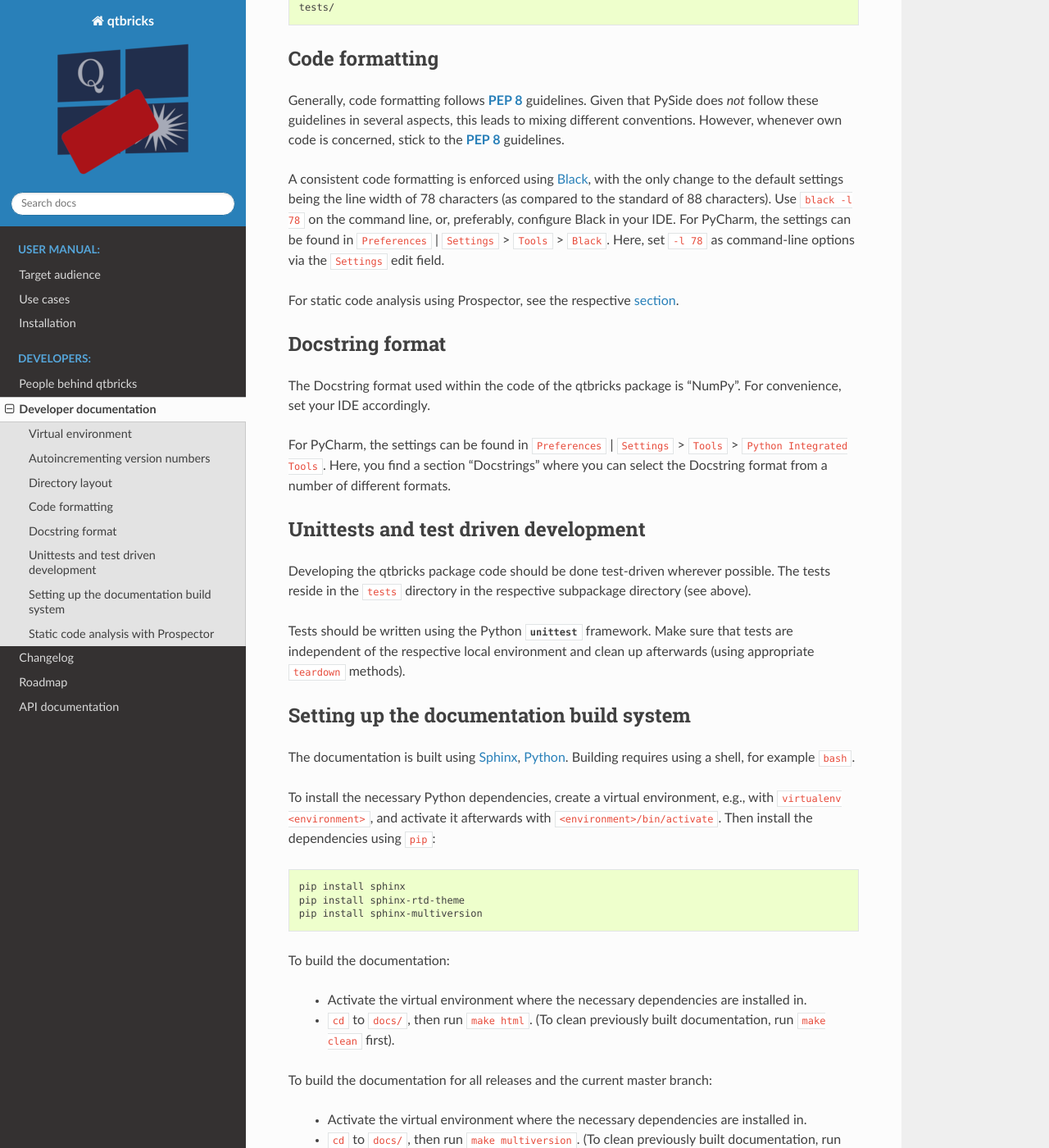
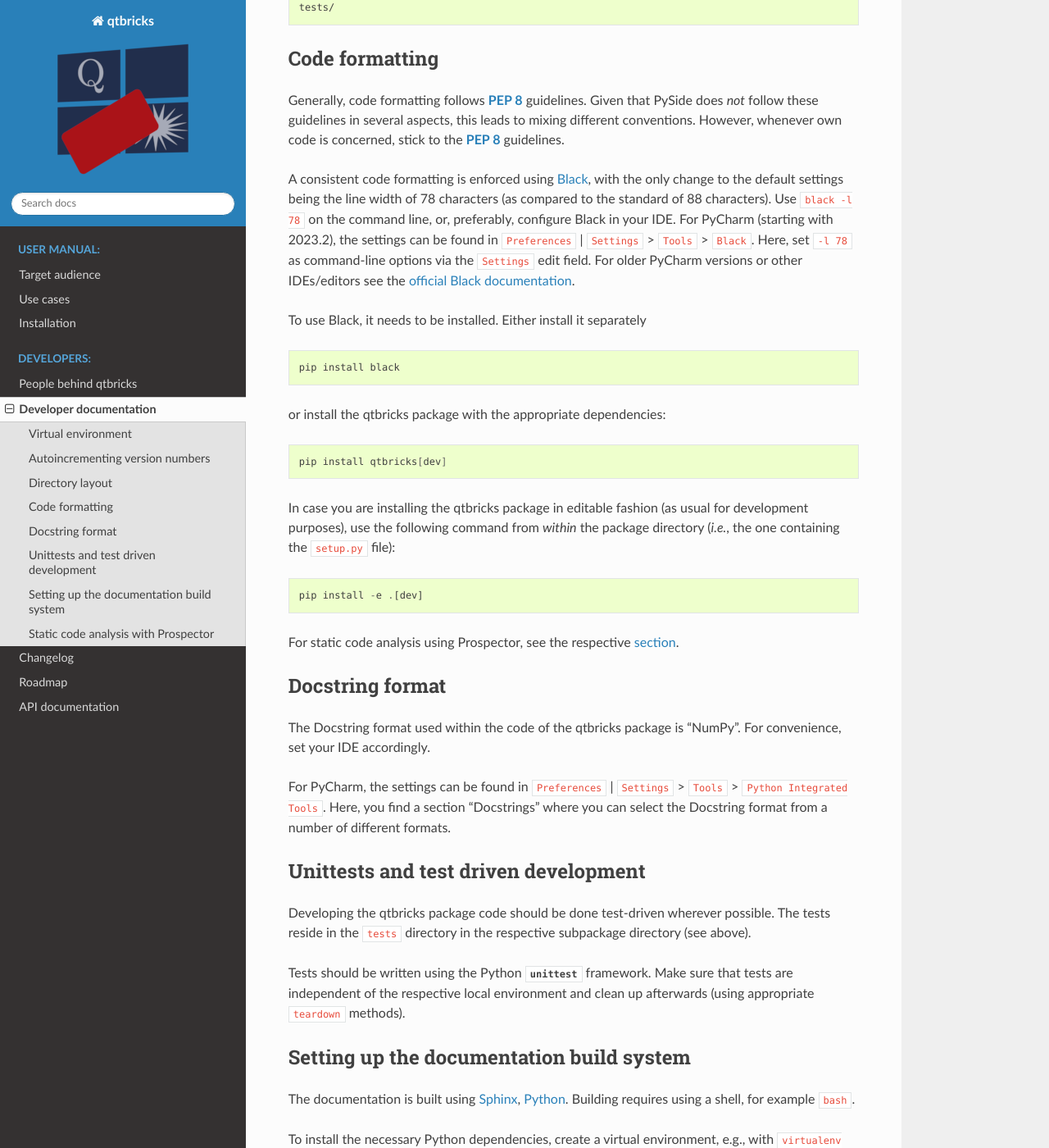
Before and after one commit to tillbiskup/qtbricks, a Sphinx documentation site: the page built from docs/developers.rst, in a window 1280 px wide and 1400 px high, scrolled down 1537 px. Shown: the whole window at 82% size. Built offline with Sphinx 7.4.7 and the Read the Docs theme 2.0.0, drawn with Linux system fonts in a browser that asks for light colours; some of the changed text lies outside the part shown.

Commit message:
Update developer documentation

```diff
--- a/docs/developers.rst
+++ b/docs/developers.rst
@@ -66,7 +66,25 @@
 
 Generally, code formatting follows :pep:`8` guidelines. Given that PySide does *not* follow these guidelines in several aspects, this leads to mixing different conventions. However, whenever own code is concerned, stick to the :pep:`8` guidelines.
 
-A consistent code formatting is enforced using `Black <https://black.readthedocs.io/>`_, with the only change to the default settings being the line width of 78 characters (as compared to the standard of 88 characters). Use ``black -l 78`` on the command line, or, preferably, configure Black in your IDE. For PyCharm, the settings can be found in ``Preferences`` | ``Settings`` > ``Tools`` > ``Black``. Here, set ``-l 78`` as command-line options via the ``Settings`` edit field.
+A consistent code formatting is enforced using `Black <https://black.readthedocs.io/>`_, with the only change to the default settings being the line width of 78 characters (as compared to the standard of 88 characters). Use ``black -l 78`` on the command line, or, preferably, configure Black in your IDE. For PyCharm (starting with 2023.2), the settings can be found in ``Preferences`` | ``Settings`` > ``Tools`` > ``Black``. Here, set ``-l 78`` as command-line options via the ``Settings`` edit field. For older PyCharm versions or other IDEs/editors see the `official Black documentation <https://black.readthedocs.io/en/stable/integrations/editors.html>`_.
+
+To use Black, it needs to be installed. Either install it separately
+
+.. code-block:: bash
+
+    pip install black
+
+or install the qtbricks package with the appropriate dependencies:
+
+.. code-block:: bash
+
+    pip install qtbricks[dev]
+
+In case you are installing the qtbricks package in editable fashion (as usual for development purposes), use the following command from *within* the package directory (*i.e.*, the one containing the ``setup.py`` file):
+
+.. code-block::
+
+    pip install -e .[dev]
 
 For static code analysis using Prospector, see the respective :ref:`section <sec_prospector>`.
 
@@ -102,6 +120,19 @@
     pip install sphinx-multiversion
 
 
+Alternatively, you may simply install qtbricks with the required dependencies:
+
+.. code-block:: bash
+
+    pip install qtbricks[docs]
+
+In case you are installing the qtbricks package in editable fashion (as usual for development purposes), use the following command from *within* the package directory (*i.e.*, the one containing the ``setup.py`` file):
+
+.. code-block::
+
+    pip install -e .[docs]
+
+
 To build the documentation:
 
     * Activate the virtual environment where the necessary dependencies are installed in.
@@ -125,6 +156,12 @@
 
     pip install prospector[with_pyroma]
 
+Alternatively, you may simply install qtbricks with the relevant dependencies:
+
+.. code-block:: bash
+
+    pip install qtbricks[dev]
+
 The optional arguments ensure that all necessary dependencies are installed as well.
 
 Afterwards, simply run Prospector from a terminal from within your project root:
```
Also changed, not shown: 1 other file.
